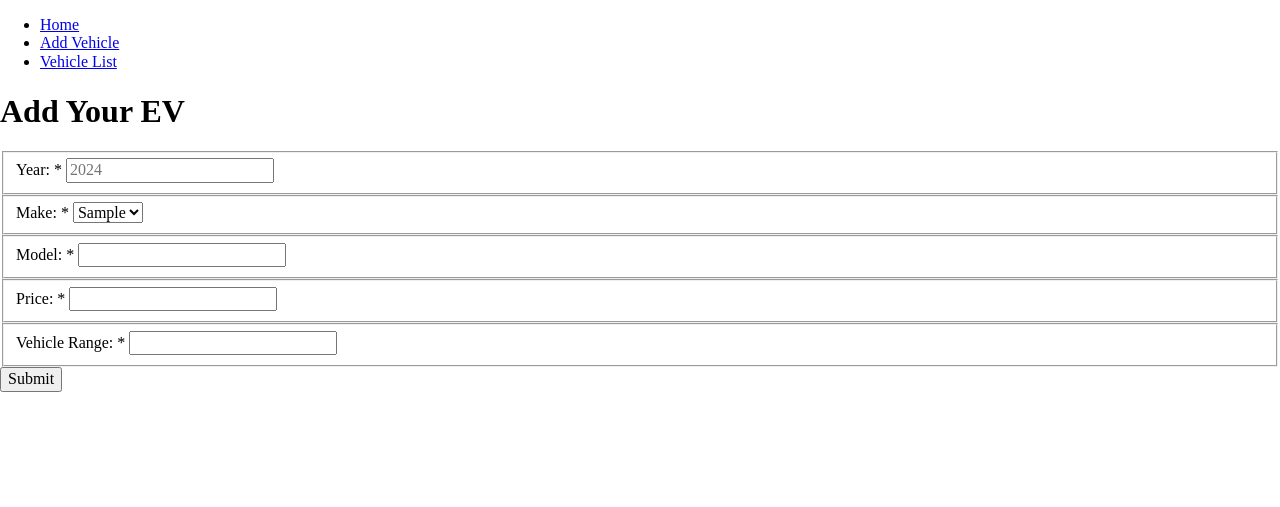
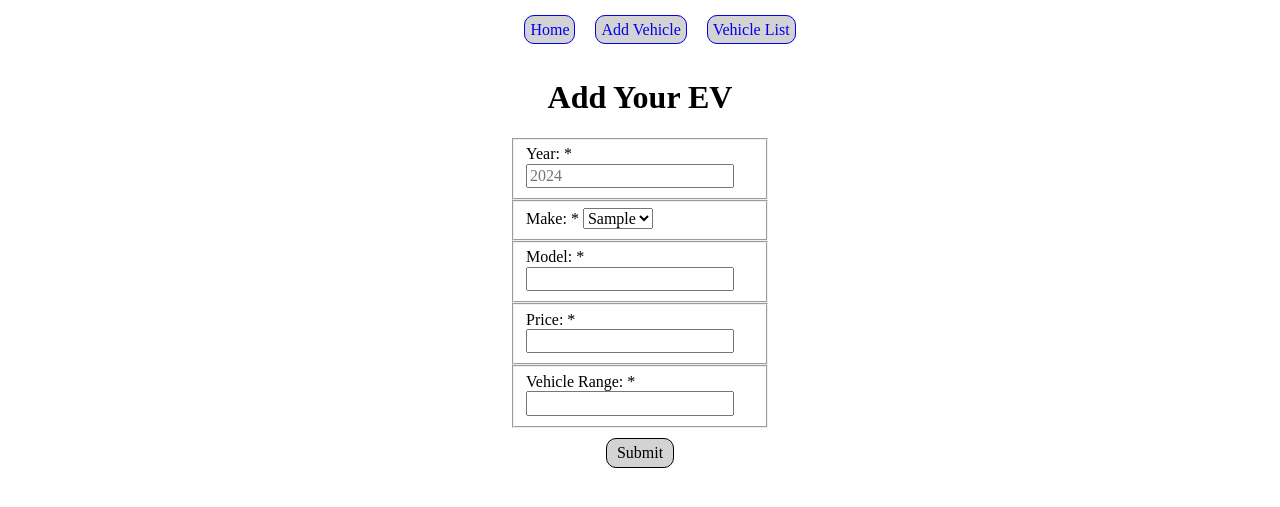
Before and after one commit to MyLanNguyen999/COMP1006-WebApp, a PHP site: page /add-vehicle.php in a window 1280 px wide. Shown: the top 507 px of the page. Run offline with PHP 8.4, Linux system fonts and the light colour scheme; tables that the repository leaves empty or names only in its code hold one stand-in row (values such as "Sample post").

Commit message:
Add styles.css

```diff
--- a/add-vehicle.php
+++ b/add-vehicle.php
@@ -45,7 +45,9 @@ include('shared/header.php');
         <label for="vehicleRange"> Vehicle Range: * <label>
         <input name="vehicleRange" id="vehicleRange" required />
     </fieldset>
-    <button> Submit </button>
+    <div class="button">
+        <button> Submit </button>
+    </div>
 </form>
 </body>
 </html>
--- a/css/styles.css
+++ b/css/styles.css
@@ -0,0 +1,59 @@
+* {
+    box-sizing: border-box;
+}
+.nav-menu {
+    display: flex;
+    justify-content: center;
+}
+li {
+    list-style-type: none;
+    margin-top: 5px;
+ }
+.nav-item {
+    border: 1px solid;
+    text-align: center;
+    background-color: lightgray;
+    padding: 5px;
+    border-radius: 10px;
+    margin: 10px;
+    text-decoration: none;
+}
+
+
+h1,h2 {
+    text-align: center;
+    margin-top: 40px;
+}
+fieldset {
+    width: 20%;
+    margin: 0 auto;
+}
+.button {
+    text-align: center;
+    margin-top: 10px;
+    /* display: flex;
+    justify-content: center; */
+
+}
+button {
+    background-color:lightgrey;
+    padding: 5px;
+    padding-left: 10px;
+    padding-right:10px;
+    border: 1px solid;
+    border-radius: 10px;
+}
+table {
+    width: 25%;
+    border: 1px solid;
+    margin: 0 auto;
+    text-align: left;
+
+}
+
+thead {
+    background-color: lightgray;
+}
+tbody > tr > td {
+    border: 1px solid lightgrey;
+}
--- a/shared/header.php
+++ b/shared/header.php
@@ -8,14 +8,14 @@
     <link href="./css/styles.css" rel="stylesheet" />
 </head>
 <body>
-<ul>
+    <ul class="nav-menu">
         <li>
-        <a href="index.php"> Home </a>
+            <a href="index.php" class="nav-item"> Home </a>
         </li>
         <li>
-        <a href="add-vehicle.php"> Add Vehicle </a>
+            <a href="add-vehicle.php" class="nav-item"> Add Vehicle </a>
         </li>
         <li>
-        <a href="vehicle-list.php"> Vehicle List </a>
+            <a href="vehicle-list.php" class="nav-item"> Vehicle List </a>
         </li>
     </ul>
```
Also changed, not shown: vehicle-list.php (+6 -2 lines). Lines whose indentation alone changed are shown as unchanged.
